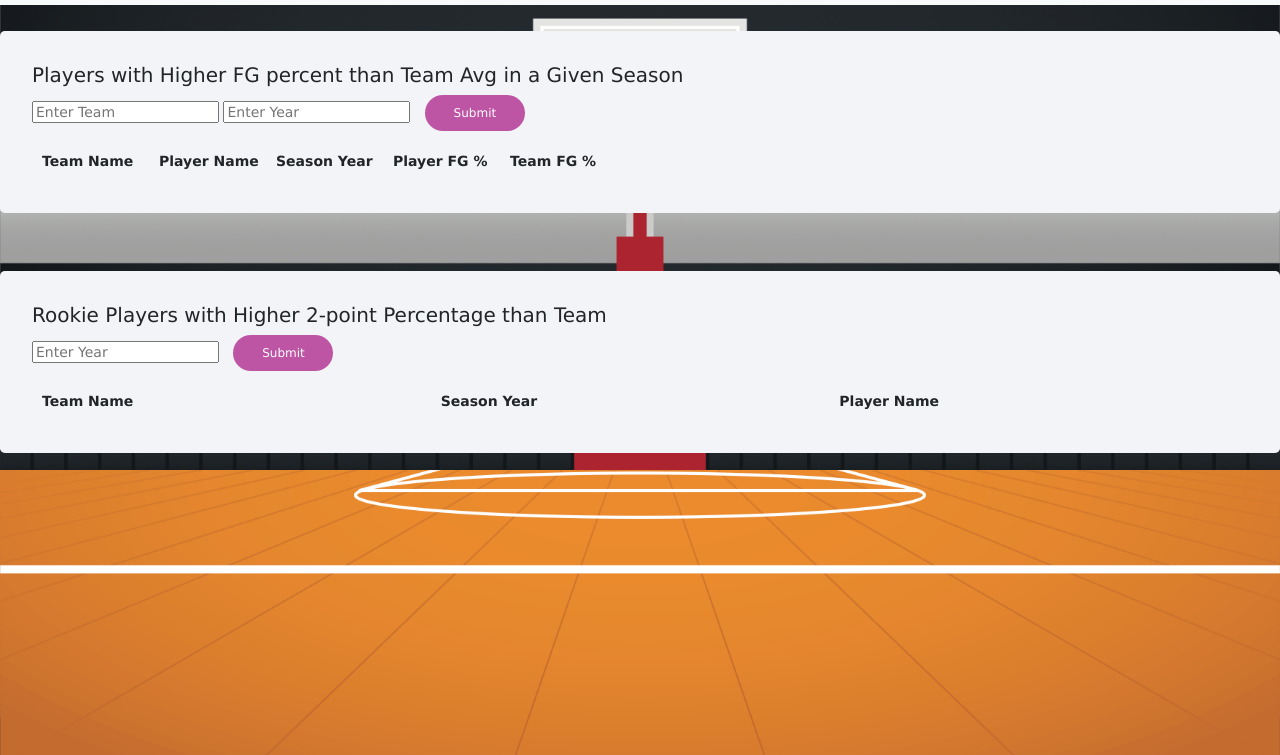
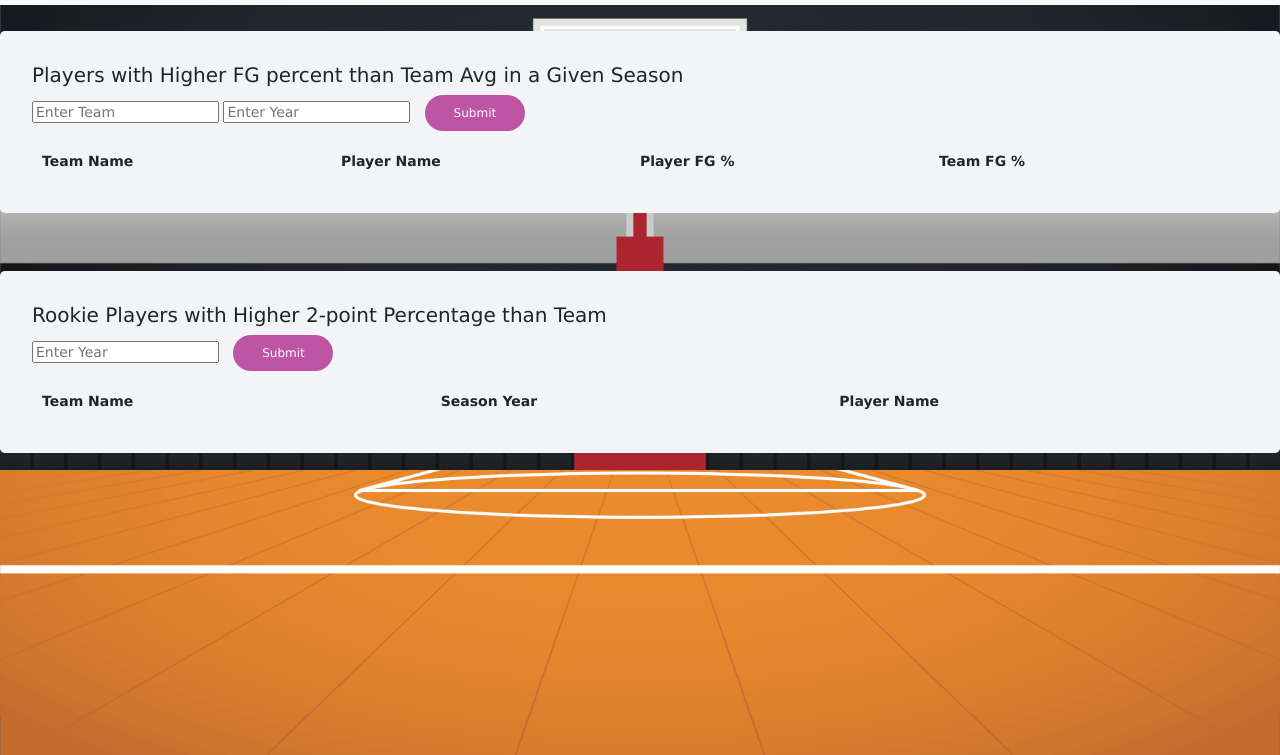
Before and after one commit to aarondr77/NBA-Visualizer, a website: page views/team.html in a window 1280 px wide. Shown: the part 45-800 px from the top of the page. Drawn offline with nearby package versions, Linux system fonts and the light colour scheme; files that its build step writes are made by us from their sources.

Commit message:
removed column from results

```diff
--- a/public/stylesheets/css.css
+++ b/public/stylesheets/css.css
@@ -72,10 +72,6 @@
   margin-top: 10px;
 }
 
-.big-result {
-  display:inline-block;
-}
-
 .results .header, .results .column {
   flex: 1 0 25%;
 }
--- a/views/team.html
+++ b/views/team.html
@@ -32,18 +32,16 @@
           <input type="text" ng-model="year" placeholder="Enter Year" class="year-input"/>
           <button ng-click="submitTeamQuery()" class="submit-btn">Submit</button>
         </div>
-        <div class="result-container big-result">
+        <div class="result-container">
               <div class="results">
                 <div class="header"><strong>Team Name</strong></div>
                 <div class="header"><strong>Player Name</strong></div>
-                <div class="header"><strong>Season Year</strong></div>
                 <div class="header"><strong>Player FG %</strong></div>
                 <div class="header"><strong>Team FG % </strong></div>
               </div>
               <div class="results" id="results" ng-repeat="t in player_fg">
                   <div class="column">{{t[0]}}</div>
                   <div class="column">{{t[1]}}</div>
-                  <div class="column">{{t[2]}}</div>
                   <div class="column">{{t[3]}}</div>
                   <div class="column">{{t[4]}}</div>
                 </div>
```
